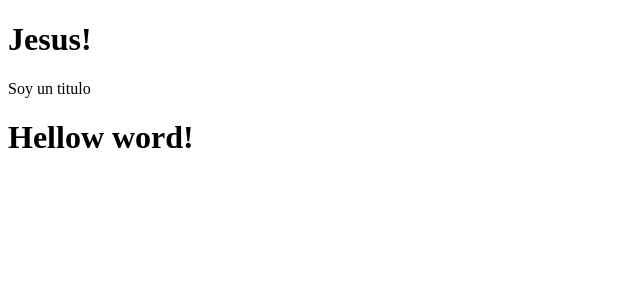
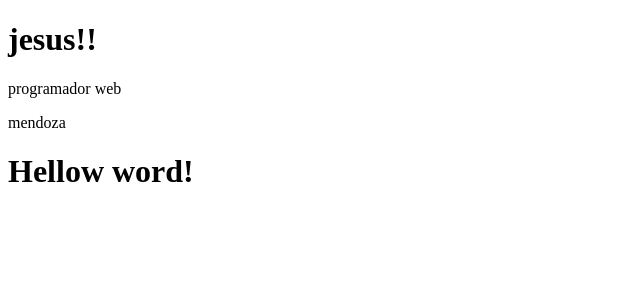
Before and after one commit to SKOTOS99/curso-react, a React (Vite) app in the folder 03-counter-app-vite/: page / in a window 1280 px wide. Shown: the top 300 px of the page, without its empty margins (0-640 px from the left). Built offline with nearby package versions, Linux system fonts and the light colour scheme.

Commit message:
uso de funciones en jsx y renderizado de objetos en html

```diff
--- a/03-counter-app-vite/src/FirstApp.jsx
+++ b/03-counter-app-vite/src/FirstApp.jsx
@@ -1,12 +1,24 @@
 
+const experiencias=()=>{
+    return 'mendoza';
+}
 
-
+/**
+ * NO se puede mandar el objeto completo a un elemento html, se debe desestructurar o mandar por atributo
+ * como objeto.mesagge
+ * @returns {JSX.Element}
+ * @constructor
+ */
 export const FirstApp = ()=>{
+    const {message,tittle} = {
+        message:'jesus!',
+        tittle:'programador web'
+    };
     return (
         <>
-            <h1>Jesus!</h1>
-            <p>Soy un titulo</p>
+            <h1>{ message }!</h1>
+            <p>{tittle}</p>
+            <p>{experiencias()}</p>
         </>
-
     );
 }
```
